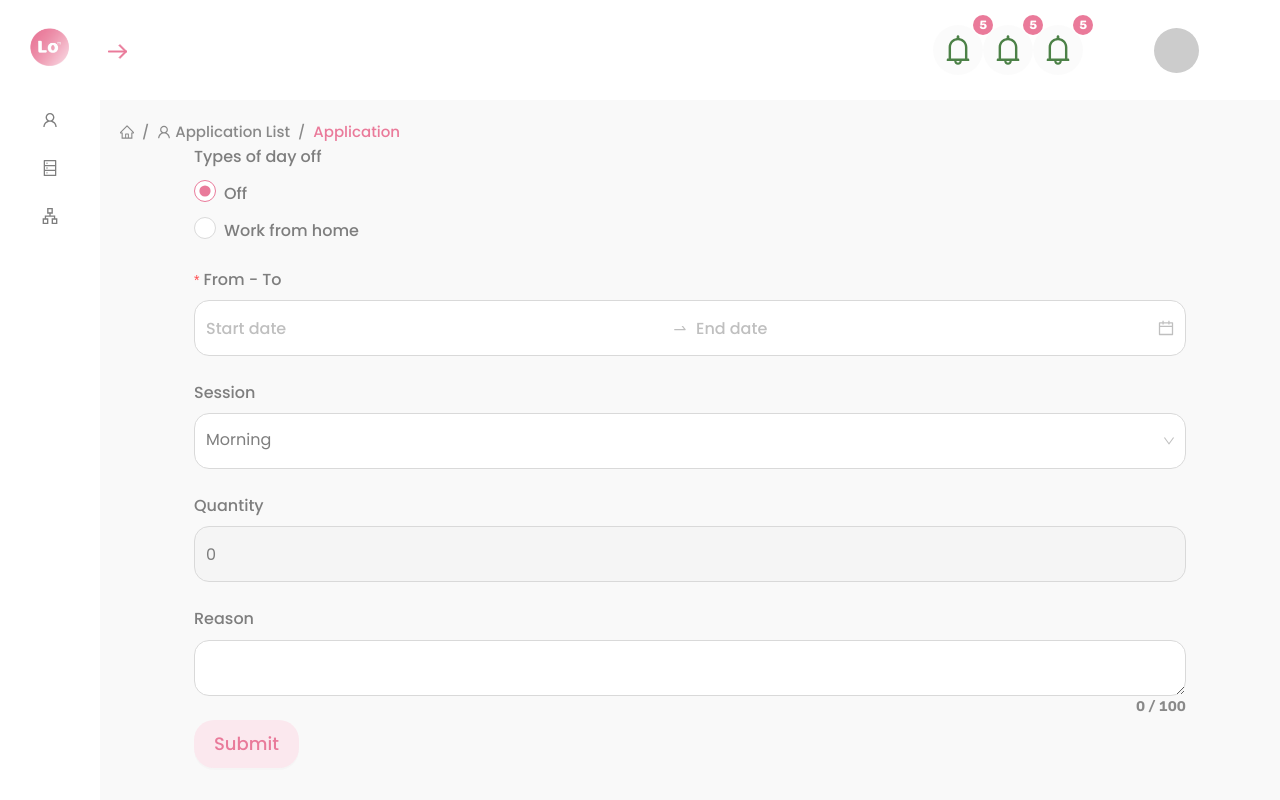
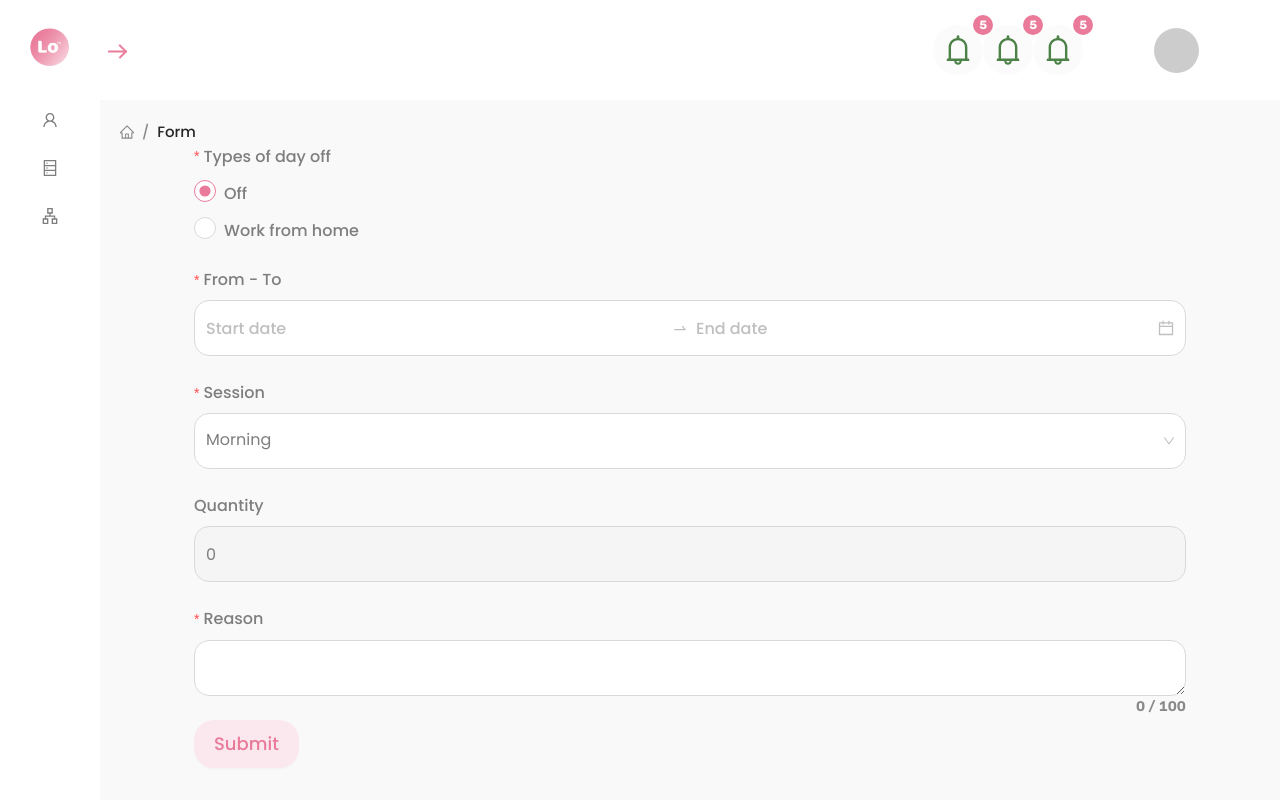
Before and after one commit to nhanvothanh719/day-off-management-system, a React (Create React App) app: page /form in a window 1280 px wide. Built offline with nearby package versions, Linux system fonts and the light colour scheme.

Commit message:
feat: dpm-display-dynamic-breadcrumb

```diff
--- a/src/components/Breadcrumb/Breadcrumb.jsx
+++ b/src/components/Breadcrumb/Breadcrumb.jsx
@@ -1,21 +1,38 @@
 import { HomeOutlined, UserOutlined } from "@ant-design/icons";
 import { Breadcrumb, Row } from "antd";
-import React from "react";
+import React, { useEffect, useState } from "react";
 import "./Breadcrumb.scss";
+import { useLocation } from "react-router-dom";
 
-const BreadcrumbComponent = (props) => (
+const BreadcrumbComponent = (props) => {
+  const location = useLocation();
+  const [breadcrumbs, setBreadcrumbs] = useState([]);
+
+  useEffect(() => {
+    const pathnames = location.pathname.split("/").filter((x) => x);
+    const new_pathnames = pathnames.map((item) => item.charAt(0).toLocaleUpperCase() + item.slice(1));
+    const breadcrumb = pathnames.map((_, index) => {
+      const pathname = pathnames.slice(0, index + 1);
+      const url = `/${pathname.join("/")}`;
+      return (
+        <Breadcrumb.Item key={url} href={url}>
+          <span>{new_pathnames[index]}</span>
+        </Breadcrumb.Item>
+      );
+    });
+    setBreadcrumbs(breadcrumb);
+  }, [location]);
+
+  return (
     <Row className="breadcrumb__container">
       <Breadcrumb>
         <Breadcrumb.Item href="">
           <HomeOutlined />
         </Breadcrumb.Item>
-      <Breadcrumb.Item href="">
-        <UserOutlined />
-        <span>Application List</span>
-      </Breadcrumb.Item>
-      <Breadcrumb.Item>Application</Breadcrumb.Item>
+        {breadcrumbs}
       </Breadcrumb>
     </Row>
   );
+};
 
-export default BreadcrumbComponent
+export default BreadcrumbComponent;
--- a/src/components/Form/InputForm.jsx
+++ b/src/components/Form/InputForm.jsx
@@ -62,7 +62,7 @@ function InputForm() {
       <Form.Item
         name="day_off_type"
         label="Types of day off"
-        // rules={[{ required: true }]}
+        rules={[{ required: true }]}
       >
         <Radio.Group size="large">
           <Space direction="vertical">
@@ -83,7 +83,7 @@ function InputForm() {
       <Form.Item
         name="session"
         label="Session"
-        // rules={[{ required: true }]}
+        rules={[{ required: true }]}
       >
         <Select onChange={onSessionChange}>
           <Select.Option value="morning">Morning</Select.Option>
@@ -101,7 +101,7 @@ function InputForm() {
       <Form.Item
         name="reason"
         label="Reason"
-        // rules={[{ required: true }]}
+        rules={[{ required: true }]}
       >
         <TextArea rows={4} showCount maxLength={100} />
       </Form.Item>
```
Lines whose indentation alone changed are shown as unchanged.
